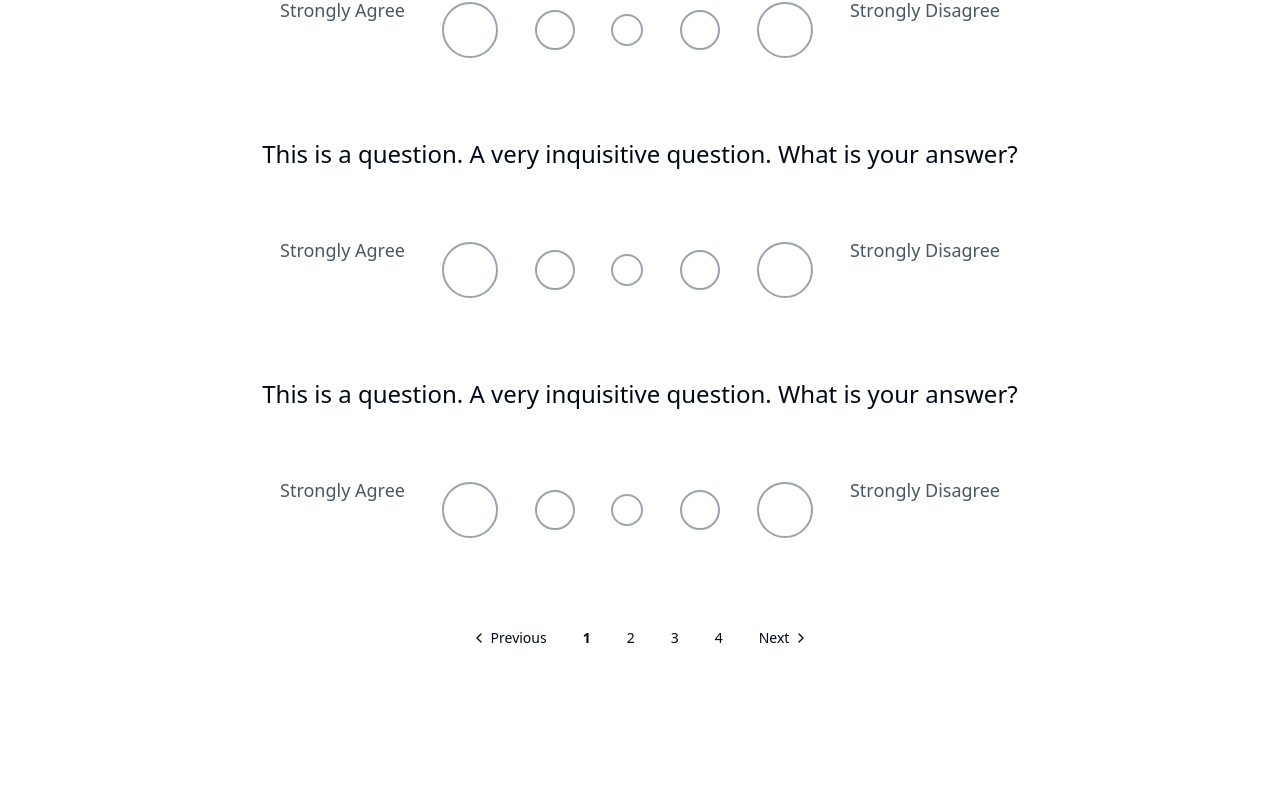
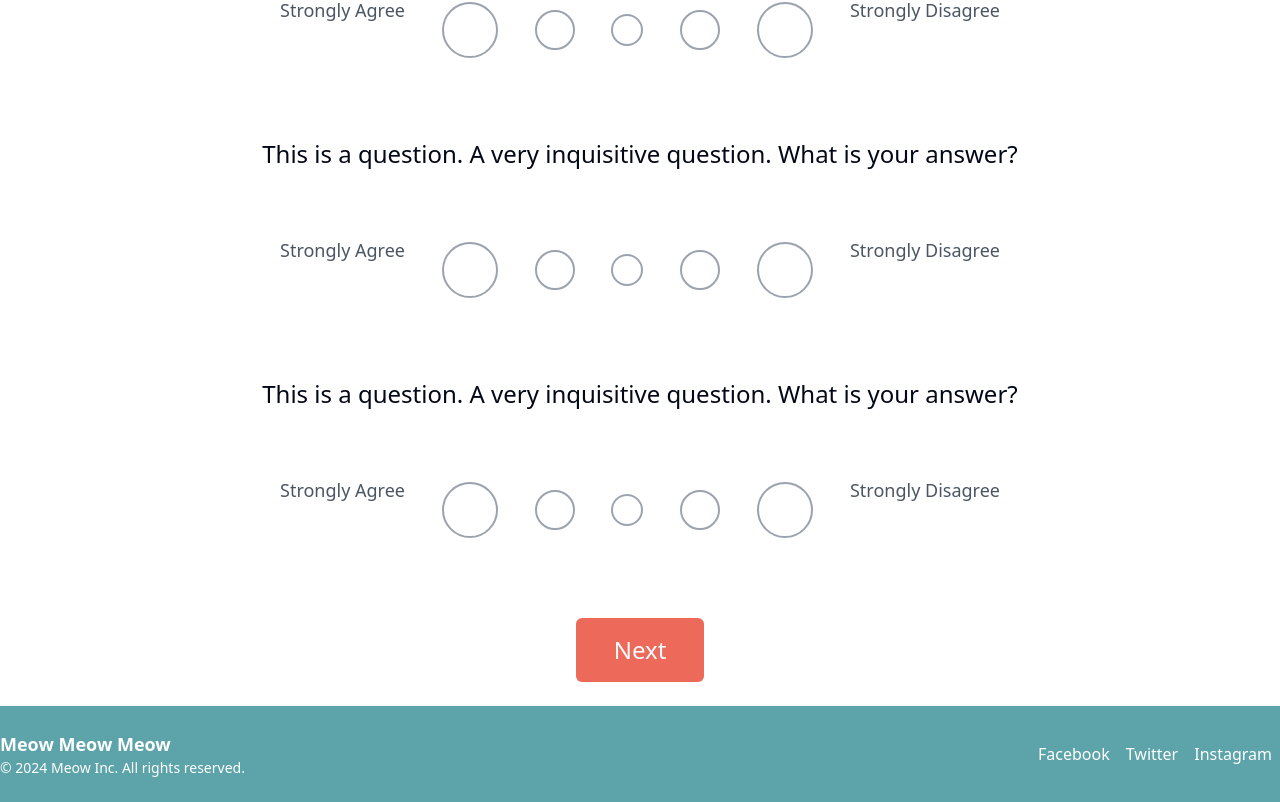
Before and after one commit to coderman400/autism-prediction, a React (Vite) app in the folder frontend/: page / in a window 1280 px wide. Shown: the part 1030-1832 px from the top of the page. Before the commit the page ends 1688 px from the top, so only its background shows below. Built offline with nearby package versions, Linux system fonts and the light colour scheme.

Commit message:
create footer component, refactor structure

```diff
--- a/frontend/src/App.jsx
+++ b/frontend/src/App.jsx
@@ -1,35 +1,14 @@
 import { useState } from "react";
 import "./App.css";
-import ValueCard from "./components/ui/ValueCard";
-import Question from "./components/Question";
-import QuestionsSection from "./components/QuestionsSection";
+import Quiz from "./pages/Quiz";
+import Footer from "./components/Footer";
 
 function App() {
-
-
   return (
-    <div className="flex flex-col w-full justify-center items-center align-middle">
-      <div className="bg-secondary h-40 flex w-full justify-center items-center text-center">
-        <p className="text-5xl text-white font-semibold">Meow Meow Meow.</p>
-      </div>
-
-      <section className="bg-white h-52 w-full relative">
-        <div className="absolute z-20 flex justify-center w-full gap-10">
-          <ValueCard />
-          <ValueCard />
-          <ValueCard />
-        </div>
-        <div
-          className="bg-secondary absolute w-full h-20"
-          style={{
-            clipPath:
-              "polygon(0 0,100% 0,100% calc(100% - 20px),calc(50% + 320px) 100%,47% calc(100% - 15px),calc(50% - 310px) 100%,0 calc(100% - 15px))",
-          }}
-        ></div>
-      </section>
-        <QuestionsSection />
-
-    </div>
+    <>
+    <Quiz />
+    <Footer />
+    </>
   );
 }
 
--- /dev/null
+++ b/frontend/src/components/Footer.jsx
@@ -0,0 +1,39 @@
+import React from 'react';
+
+const Footer = () => {
+  return (
+    <footer className="bg-secondary text-white py-6 mt-6">
+      <div className="container mx-auto flex flex-col md:flex-row justify-between items-center">
+        <div className="text-center md:text-left">
+          <p className="text-lg font-semibold">Meow Meow Meow</p>
+          <p className="text-sm">© 2024 Meow Inc. All rights reserved.</p>
+        </div>
+        <div className="mt-4 md:mt-0">
+          <a
+            href="#"
+            className="text-white hover:text-saffron mx-2"
+            aria-label="Facebook"
+          >
+            Facebook
+          </a>
+          <a
+            href="#"
+            className="text-white hover:text-saffron mx-2"
+            aria-label="Twitter"
+          >
+            Twitter
+          </a>
+          <a
+            href="#"
+            className="text-white hover:text-saffron mx-2"
+            aria-label="Instagram"
+          >
+            Instagram
+          </a>
+        </div>
+      </div>
+    </footer>
+  );
+};
+
+export default Footer;
--- a/frontend/src/components/QuestionsSection.jsx
+++ b/frontend/src/components/QuestionsSection.jsx
@@ -1,16 +1,6 @@
-import React from 'react'
-import { useState } from 'react';
+import React, { useState } from 'react';
 import Question from "./Question";
-import {
-    Pagination,
-    PaginationContent,
-    PaginationEllipsis,
-    PaginationItem,
-    PaginationLink,
-    PaginationNext,
-    PaginationPrevious,
-  } from "@/components/ui/pagination"
-
+import { Button } from './ui/button';
 const QuestionsSection = () => {
   const questions = Array.from({ length: 17 }, (_, index) => ({
     id: index + 1,
@@ -21,19 +11,22 @@ const QuestionsSection = () => {
   const questionsPerPage = [5, 5, 3, 4];
   const totalPages = questionsPerPage.length;
 
-      const startIdx = questionsPerPage.slice(0, currentPage - 1).reduce((a, b) => a + b, 0);
+  const startIdx = questionsPerPage
+    .slice(0, currentPage - 1)
+    .reduce((a, b) => a + b, 0);
   const endIdx = startIdx + questionsPerPage[currentPage - 1];
   const currentQuestions = questions.slice(startIdx, endIdx);
 
-      const handlePageChange = (page) => {
+  const handleNextPage = () => {
+    if (currentPage < totalPages) {
+      setCurrentPage(currentPage + 1);
       window.scrollTo({
-            top:10,
-            behavior:"smooth",
-        })
-        if (page >= 1 && page <= totalPages) {
-          setCurrentPage(page);
+        top: 10,
+        behavior: "smooth",
+      });
     }
   };
+
   return (
     <>
       <div className="w-3/4 flex flex-col align-middle justify-center mt-20">
@@ -42,44 +35,11 @@ const QuestionsSection = () => {
         ))}
       </div>
 
-      <Pagination>
-        <PaginationContent>
-          <PaginationItem>
-            <PaginationPrevious
-              href="#"
-              onClick={(e) => {
-                e.preventDefault();
-                handlePageChange(currentPage - 1);
-              }}
-            />
-          </PaginationItem>
-          {Array.from({ length: totalPages }, (_, index) => (
-            <PaginationItem key={index}>
-              <PaginationLink
-                href="#"
-                onClick={(e) => {
-                  e.preventDefault();
-                  handlePageChange(index + 1);
-                }}
-                className={currentPage === index + 1 ? "font-bold" : ""}
-              >
-                {index + 1}
-              </PaginationLink>
-            </PaginationItem>
-          ))}
-          <PaginationItem>
-            <PaginationNext
-              href="#"
-              onClick={(e) => {
-                e.preventDefault();
-                handlePageChange(currentPage + 1);
-              }}
-            />
-          </PaginationItem>
-        </PaginationContent>
-      </Pagination>
+      <div className="flex justify-center">
+        <Button className={'w-32 h-16 text-2xl'} onClick={handleNextPage} disabled={currentPage>=totalPages}>Next</Button  >
+      </div>
     </>
-  )
-}
+  );
+};
 
-export default QuestionsSection
+export default QuestionsSection;
--- /dev/null
+++ b/frontend/src/pages/Quiz.jsx
@@ -0,0 +1,31 @@
+import React from 'react'
+import ValueCard from "../components/ui/ValueCard";
+import QuestionsSection from "../components/QuestionsSection";
+const Quiz = () => {
+  return (
+    <div className="flex flex-col w-full justify-center items-center align-middle">
+    <div className="bg-secondary h-40 flex w-full justify-center items-center text-center">
+      <p className="text-5xl text-white font-semibold">Meow Meow Meow.</p>
+    </div>
+
+    <section className="bg-white h-52 w-full relative">
+      <div className="absolute z-20 flex justify-center w-full gap-10">
+        <ValueCard />
+        <ValueCard />
+        <ValueCard />
+      </div>
+      <div
+        className="bg-secondary absolute w-full h-20"
+        style={{
+          clipPath:
+            "polygon(0 0,100% 0,100% calc(100% - 20px),calc(50% + 320px) 100%,47% calc(100% - 15px),calc(50% - 310px) 100%,0 calc(100% - 15px))",
+        }}
+      ></div>
+    </section>
+      <QuestionsSection />
+
+  </div>
+  )
+}
+
+export default Quiz
```
Lines whose indentation alone changed are shown as unchanged.
